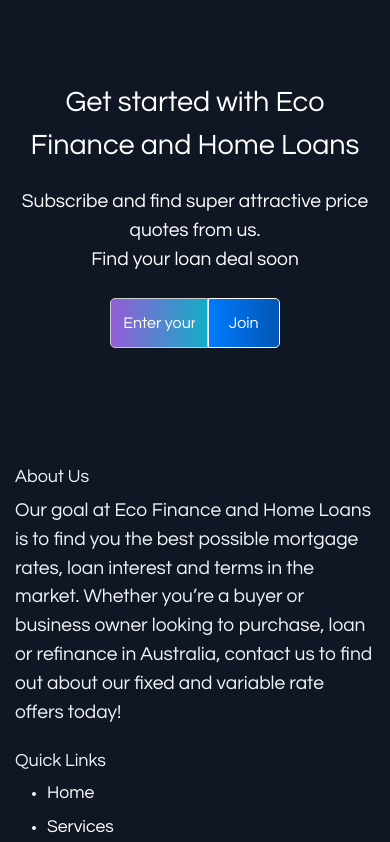
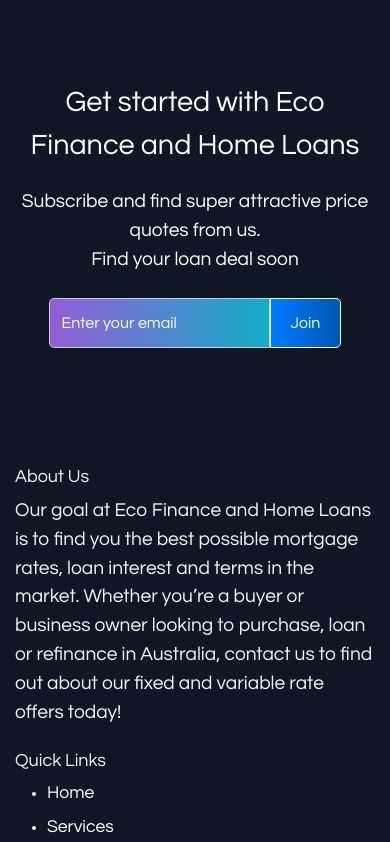
Before and after one commit to manutdmohit/eco-finance, a Next.js app: page / in a window 390 px wide. Shown: the part 5183-6025 px from the top of the page. Built offline with nearby package versions, Linux system fonts and the light colour scheme.

Commit message:
Update width  of email input @media (max-width: 768px) {   .email-field input {     width: 100% !important;   } }

```diff
--- a/app/components/Get Started/GetStarted.css
+++ b/app/components/Get Started/GetStarted.css
@@ -101,6 +101,6 @@ join-button {
 
 @media (max-width: 768px) {
   .email-field input {
-    width: 60vw;
+    width: 100% !important;
   }
 }
```
